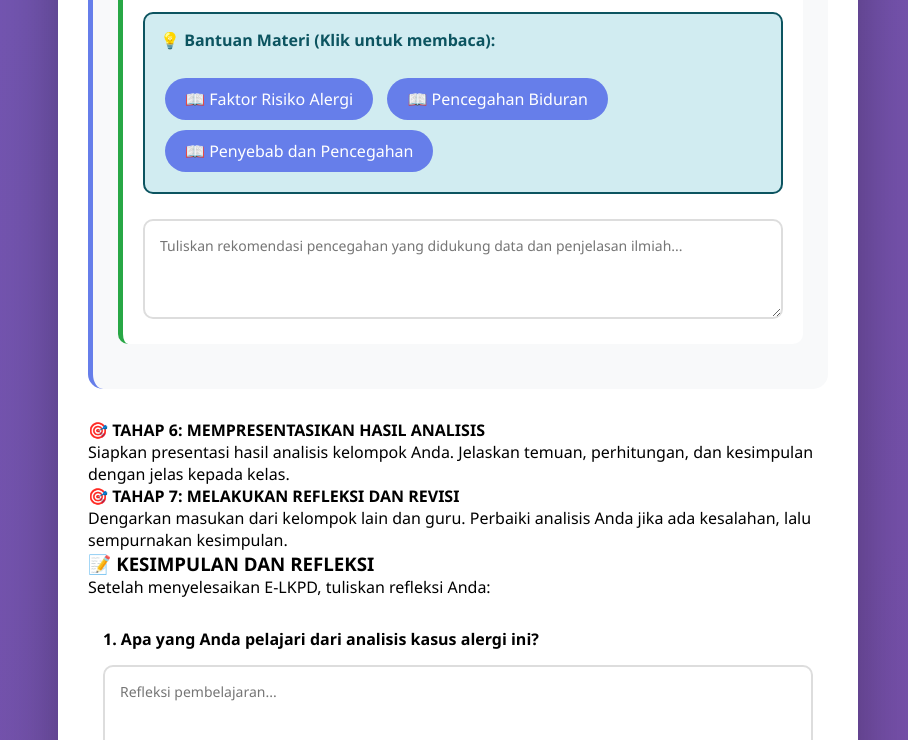
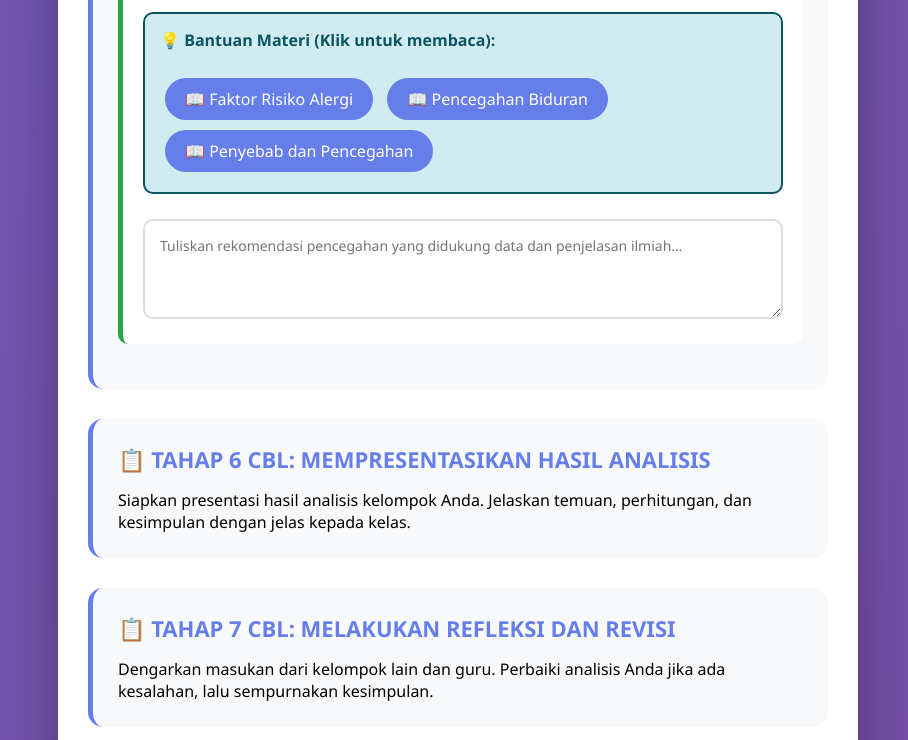
Before and after one commit to hanazhafia/e-lkpd_sistemimun_kelas11, a plain HTML site: page index.html in a window 1280 px wide. Shown: the part 11260-12000 px from the top of the page, without its empty margins (182-1090 px from the left). Drawn offline with Linux system fonts and the light colour scheme.

Commit message:
Update index.html

```diff
--- a/index.html
+++ b/index.html
@@ -843,22 +843,17 @@ Jadi, ..."></textarea>
                 </div>
             </div>
 
-            <!-- TAHAP 6 CBL -->
-            <div class="cbl-phase">
-                <h4>🎯 TAHAP 6: MEMPRESENTASIKAN HASIL ANALISIS</h4>
+            <!-- SECTION 9: Mempresentasikan Hasil Analisis -->
+            <div class="section">
+                <div class="section-title">📋 TAHAP 6 CBL: MEMPRESENTASIKAN HASIL ANALISIS</div>
                 <p>Siapkan presentasi hasil analisis kelompok Anda. Jelaskan temuan, perhitungan, dan kesimpulan dengan jelas kepada kelas.</p>
             </div>
 
-            <!-- TAHAP 7 CBL -->
-            <div class="cbl-phase">
-                <h4>🎯 TAHAP 7: MELAKUKAN REFLEKSI DAN REVISI</h4>
+            <!-- SECTION 10: Melakukan Refleksi dan Revisi -->
+            <div class="section">
+                <div class="section-title">📋 TAHAP 7 CBL: MELAKUKAN REFLEKSI DAN REVISI</div>
                 <p>Dengarkan masukan dari kelompok lain dan guru. Perbaiki analisis Anda jika ada kesalahan, lalu sempurnakan kesimpulan.</p>
             </div>
-
-            <!-- REFLEKSI -->
-            <div class="conclusion-box">
-                <h3>📝 KESIMPULAN DAN REFLEKSI</h3>
-                <p style="margin-bottom: 15px;">Setelah menyelesaikan E-LKPD, tuliskan refleksi Anda:</p>
 
                 <div style="background: white; padding: 15px; border-radius: 8px; margin: 10px 0;">
                     <p style="font-weight: bold; margin-bottom: 5px;">1. Apa yang Anda pelajari dari analisis kasus alergi ini?</p>
```
